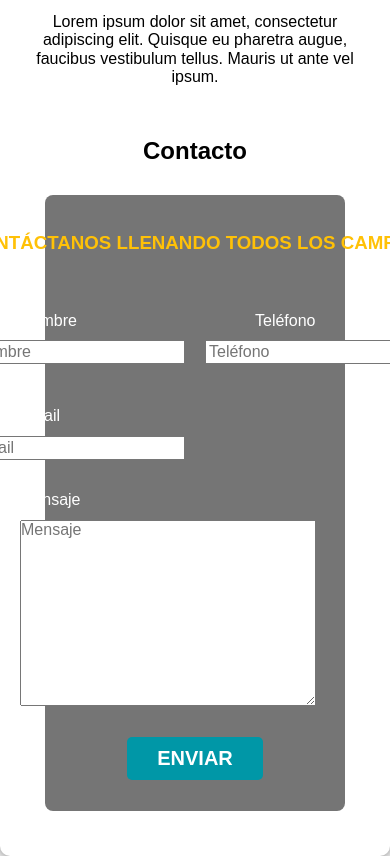
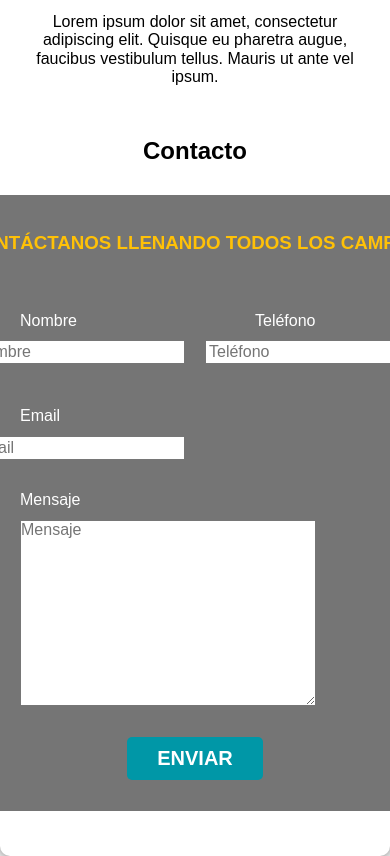
Before and after one commit to mensealeman/FreelancerLNDruben, a plain HTML site: page index.html in a window 390 px wide. Shown: the part 1543-2399 px from the top of the page. Drawn offline with Linux system fonts and the light colour scheme.

Commit message:
cambios-30/10

```diff
--- a/css/styles.css
+++ b/css/styles.css
@@ -314,4 +314,12 @@ grid-template-columns: 1fr(cada fr es 1 columna) 1fr 1fr ó 20% 20% 60%
         justify-content: center;
     }
 
+    .content {
+        display: grid;
+        grid-column: column;
+        text-align: center;
+        align-items: center;
+        justify-content: center;
+    }
+
 }
```
Also changed, not shown: index.html (+2 -2 lines).
